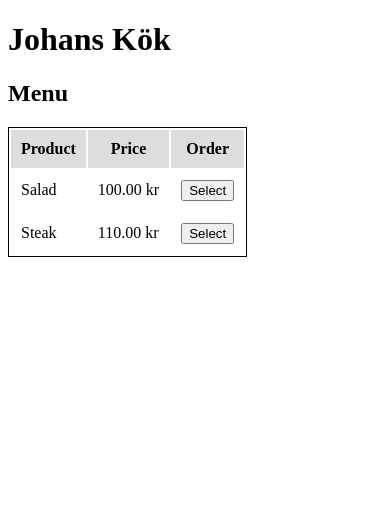
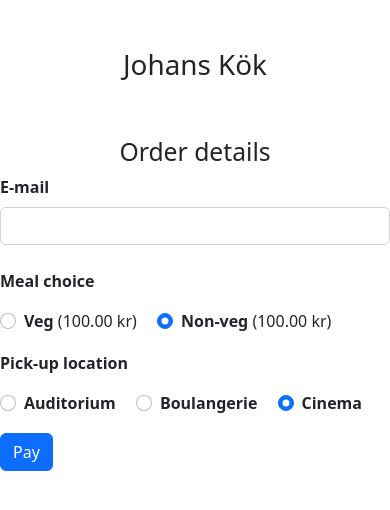
Before and after one commit to jsliacan/johans-kok, a Flask app: page / in a window 390 px wide. Shown: the top 510 px of the page. Run offline with Flask 3, Linux system fonts and the light colour scheme.

Commit message:
Semi-working now

```diff
--- a/app.py
+++ b/app.py
@@ -7,19 +7,31 @@ stripe.api_key = os.environ['STRIPE_SECRET_KEY']
 
 
 products = {
-    'vegetarian': {
-        'name': 'Salad',
+    'veg': {
+        'name': 'Veg',
         'price': 10000, # in cents (int)
     },
-    'carnivorous': {
-        'name': 'Steak',
-        'price': 11000,
+    'nonveg': {
+        'name': 'Non-veg',
+        'price': 10000,
+    },
+}
+
+pickups = {
+    'A': {
+        'name': 'Auditorium',
+    },
+    'B': {
+        'name': 'Boulangerie',
+    },
+    'C': {
+        'name': 'Cinema',
     },
 }
 
 @app.route('/')
 def index():
-    return render_template('index.html', products=products)
+    return render_template('index.html', products=products, pickups=pickups)
 
 @app.route('/order/success')
 def success():
@@ -31,19 +43,21 @@ def cancel():
     return render_template('cancel.html')
 
 # Stripe order form
-@app.route('/order/<product_id>', methods=['POST'])
-def order(product_id):
-    if product_id not in products:
-        abort(404)
+@app.route('/place_order', methods=['POST'])
+def make_order():
+    data = request.form
 
     checkout_session = stripe.checkout.Session.create(
         line_items=[
             {
                 'price_data': {
                     'product_data': {
-                        'name': products[product_id]['name'],
+                        'name': products[data['meal']]['name'],
+                        'metadata': {
+                            'location': pickups[data['pickup']]['name'],
+                        }
                     },
-                    'unit_amount': products[product_id]['price'],
+                    'unit_amount': products[data['meal']]['price'],
                     'currency': 'sek',
                 },
                 'quantity': 1,
@@ -53,5 +67,10 @@ def order(product_id):
         mode='payment',
         success_url=request.host_url + 'order/success',
         cancel_url=request.host_url + 'order/cancel',
+        payment_intent_data={
+            # description is displayed with each payment in the list of Stripe Transactions (seller's side)
+            'description': pickups[data['pickup']]['name']+", "+products[data['meal']]['name'],
+        },
+        customer_email=data['email'],
     )
     return redirect(checkout_session.url)
--- a/templates/index.html
+++ b/templates/index.html
@@ -1,42 +1,56 @@
 <!doctype html>
 <html>
   <head>
+    <meta charset="utf-8">
+    <meta name="viewport" content="width=device-width, initial-scale=1">
+    <link href="https://cdn.jsdelivr.net/npm/bootstrap@5.2.2/dist/css/bootstrap.min.css" rel="stylesheet"
+        integrity="sha384-Zenh87qX5JnK2Jl0vWa8Ck2rdkQ2Bzep5IDxbcnCeuOxjzrPF/et3URy9Bv1WTRi" crossorigin="anonymous">
+
     <title>Johans kök</title>
-    <style>
-      table {
-        border: 1px solid black;
-      }
-      table th {
-        padding: 10px;
-        background: #ddd;
-      }
-      table td {
-        padding: 10px;
-      }
-    </style>
   </head>
   <body>
-    <h1>Johans Kök</h1>
-    <h2>Menu</h2>
-    <table>
-      <tr>
-        <th>Product</th>
-        <th>Price</th>
-        <th>Order</th>
-      </tr>
-      {% for id in products %}
-      <tr>
-        <td>{{ products[id].name }}</td>
-        <td>
-          {{ "%.2f"|format(products[id].price / 100) }} kr
-        </td>
-        <td>
-          <form method="POST" action="/order/{{ id }}">
-            <input type="submit" value="Select">
-          </form>
-        </td>
-      </tr>
-      {% endfor %}
-    </table>
+    <h1 class="text-center py-5">Johans Kök</h1>
+      <div class="row">
+        <h2 class="text-center">Order details</h2>
+        <div class="col-md-4"></div>
+        <div class="col-md-4">
+            <form action="{{ url_for('make_order')}}" method="POST">
+
+                <div class="col-md-9" name="customer-email">
+                <label for="email" class="form-label"><b>E-mail</b></label>
+                <input name="email" type="text" class="form-control" id="emailfield">
+                </div>
+                <br />
+                <label for="meal-choice" class="label"><b>Meal choice</b></label>
+                <br />
+                {% for id in products %}
+                <div class="form-check form-check-inline py-3" name="meal-choice">
+                    <input class="form-check-input" type="radio" name="meal" value="{{ id }}" checked>
+                    <label class="form-check-label" for="meal"><b>{{ products[id].name }}</b> ({{ "%.2f"|format(products[id].price / 100) }} kr)</label>
+                </div>
+                {% endfor %}
+                <div></div>
+                <label for="pickups" class="lable"><b>Pick-up location</b></label>
+                <br />
+                {% for id in pickups %}
+                <div class="form-check form-check-inline py-3" name="pickups">
+                    <input class="form-check-input" type="radio" name="pickup" value="{{ id }}" checked>
+                    <label class="form-check-label" for="pickup"><b>{{ pickups[id].name }}</b></label>
+                </div>
+                {% endfor %}
+
+                <div>
+                  <button type="submit" class="btn btn-primary">Pay</button>
+                </div>
+            </form>
+        </div>
+        <div class="col-md-4"></div>
+      </div>
+
+    <script src="https://cdn.jsdelivr.net/npm/bootstrap@5.2.2/dist/js/bootstrap.bundle.min.js"
+      integrity="sha384-OERcA2EqjJCMA+/3y+gxIOqMEjwtxJY7qPCqsdltbNJuaOe923+mo//f6V8Qbsw3"
+      crossorigin="anonymous">
+    </script>
   </body>
+
 </html>
```
Also changed, not shown: templates/cancel.html (+11 -1 lines), templates/success.html (+10 -0 lines), 1 other file.
